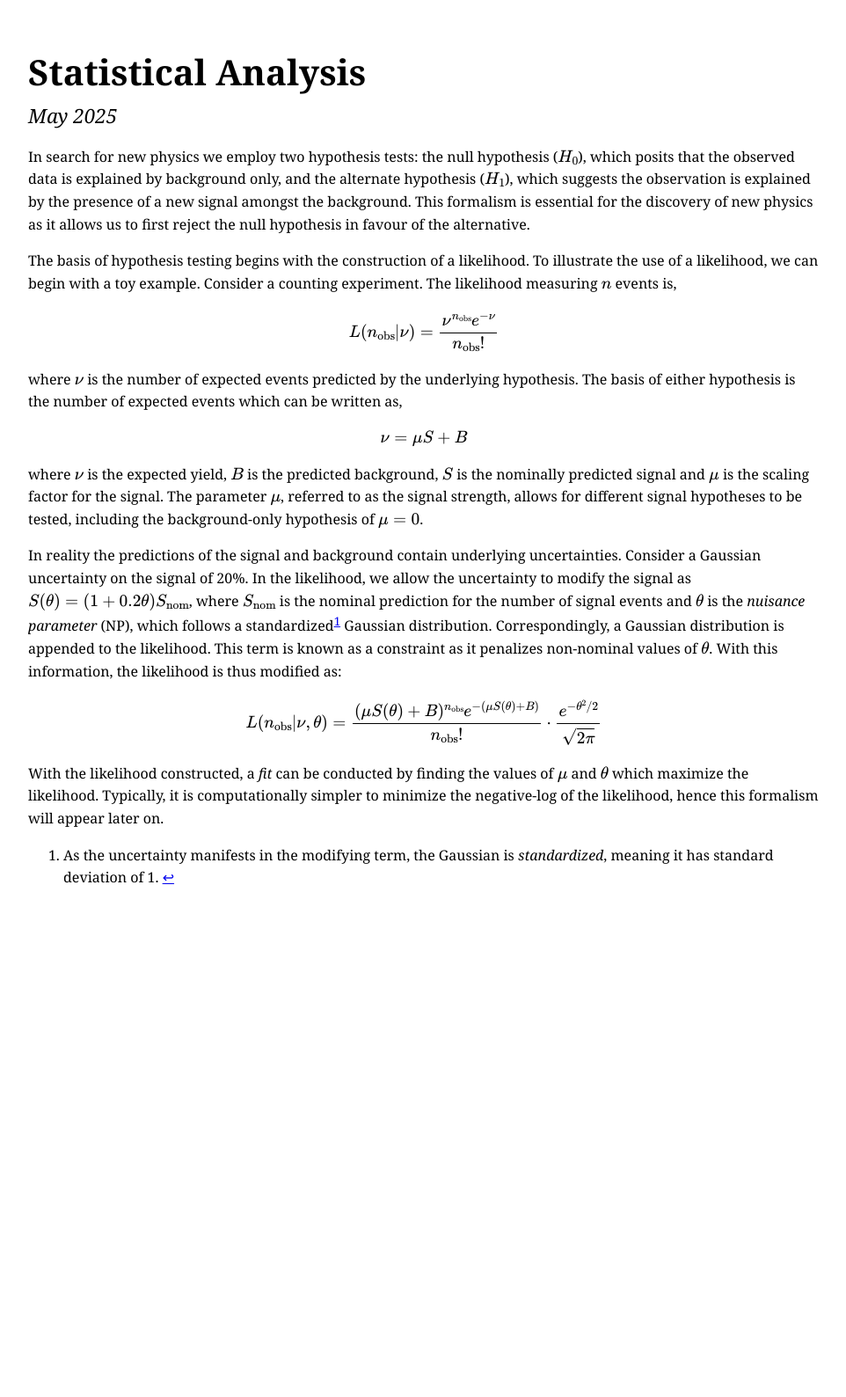
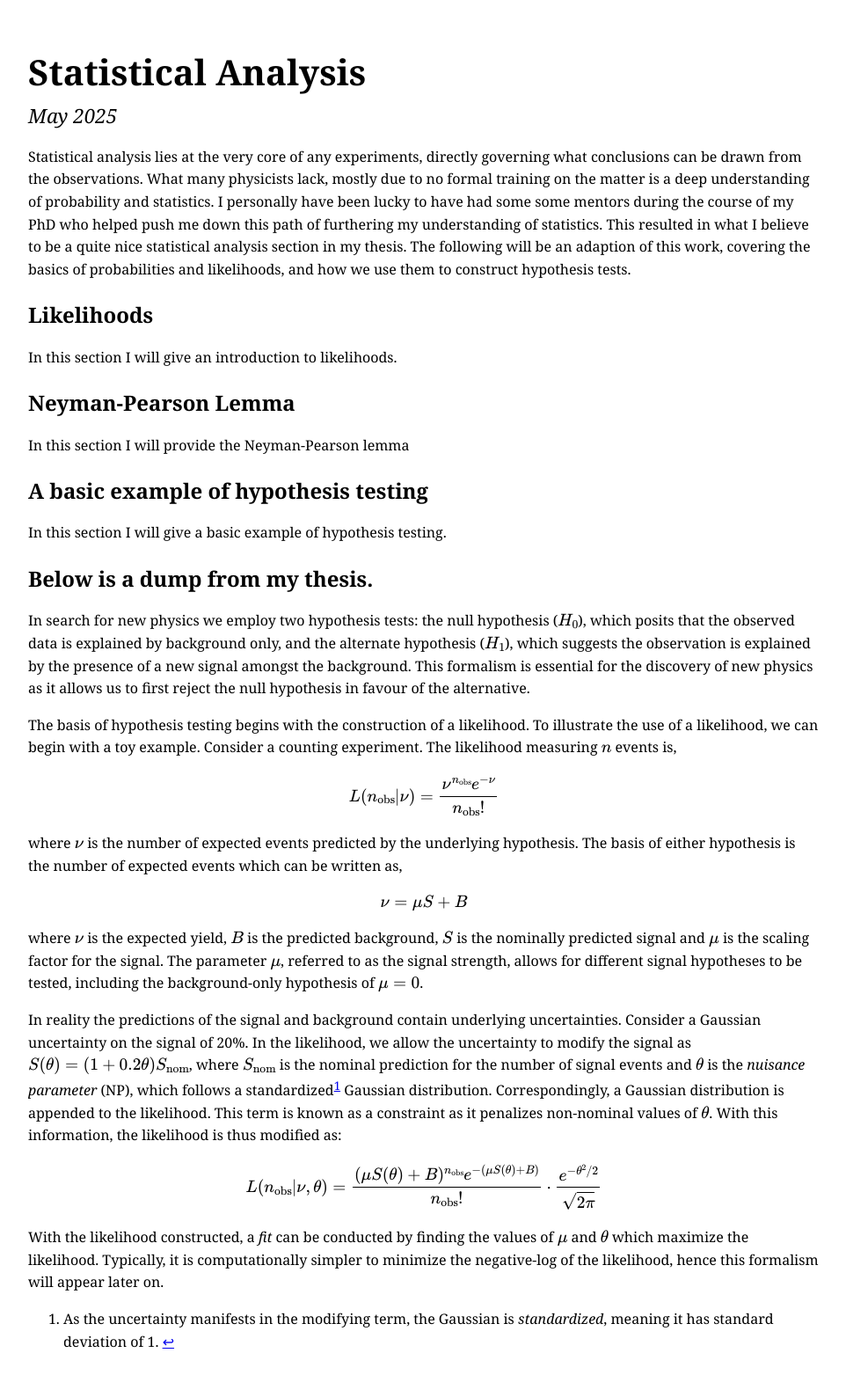
Before and after one commit to sroygara/sroygara.github.io, a Jekyll site: the page built from Writing/StatisticalAnalysis.md, in a window 1280 px wide. Shown: the whole page at 88% size, without its empty margins (158-1120 px from the left). Built offline with Jekyll 4.4.1, drawn with Linux system fonts in a browser that asks for light colours; before the commit the page ends 1061 px from its top, so only the background shows below that.

Commit message:
Added some text to SA

```diff
--- a/Writing/StatisticalAnalysis.md
+++ b/Writing/StatisticalAnalysis.md
@@ -3,6 +3,24 @@ layout: default
 title: Statistical Analysis
 date: May 2025
 ---
+
+Statistical analysis lies at the very core of any experiments, directly governing what conclusions can be drawn from the observations. What many physicists lack, mostly due to no formal training on the matter is a deep understanding of probability and statistics. I personally have been lucky to have had some some mentors during the course of my PhD who helped push me down this path of furthering my understanding of statistics. This resulted in what I believe to be a quite nice statistical analysis section in my thesis. The following will be an adaption of this work, covering the basics of probabilities and likelihoods, and how we use them to construct hypothesis tests.
+
+
+## Likelihoods
+
+In this section I will give an introduction to likelihoods.
+
+## Neyman-Pearson Lemma
+
+In this section I will provide the Neyman-Pearson lemma
+
+## A basic example of hypothesis testing
+
+In this section I will give a basic example of hypothesis testing.
+
+## Below is a dump from my thesis.
+
 In search for new physics we employ two hypothesis tests: the null hypothesis ($H_0$), which posits that the observed data is explained by background only, and the alternate hypothesis ($H_1$), which suggests the observation is explained by the presence of a new signal amongst the background. This formalism is essential for the discovery of new physics as it allows us to first reject the null hypothesis in favour of the alternative.
 
 The basis of hypothesis testing begins with the construction of a likelihood. To illustrate the use of a likelihood, we can begin with a toy example. Consider a counting experiment. The likelihood measuring $n$ events is,
--- a/_layouts/default.html
+++ b/_layouts/default.html
@@ -18,6 +18,11 @@
 
     h1 {
       font-size: 2.5em;
+      margin-bottom: 0;
+    }
+
+    h2 {
+      font-size: 1.5em;
       margin-bottom: 0;
     }
 
```
